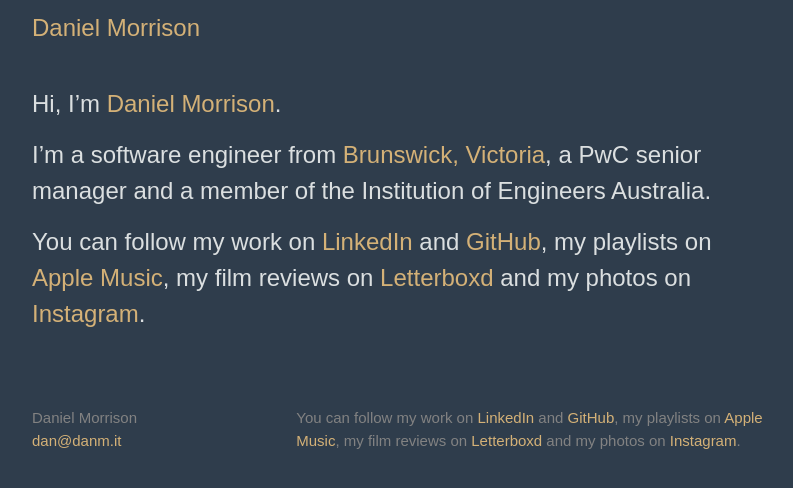
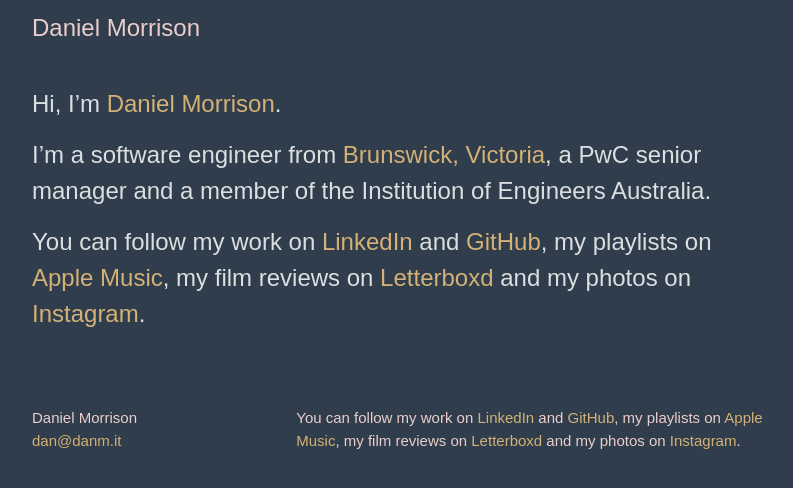
Before and after one commit to danmorrison/danmorrison.github.io, a Jekyll site: the page built from index.html, in a window 1280 px wide. Shown: the top 488 px of the page, without its empty margins (238-1031 px from the left). Built offline with Jekyll 4.4.1, drawn with Linux system fonts in a browser that asks for light colours.

Commit message:
Update grey colour to Rosy Outlook

```diff
--- a/_sass/_layout.scss
+++ b/_sass/_layout.scss
@@ -11,6 +11,7 @@
 .site-title {
     font-size: 24px;
     line-height: 56px;
+    color: $grey-color;
     margin-bottom: 0;
     float: left;
 }
--- a/css/main.scss
+++ b/css/main.scss
@@ -13,11 +13,11 @@
 
 $spacing-unit:     30px;
 
-$text-color:       #dbdfe0;
-$background-color: #2f3d4c;
-$brand-color:      #d4b177;
+$text-color:       #dbdfe0; // SW 6238 Icicle
+$background-color: #2f3d4c; // SW 6244 Naval
+$brand-color:      #d4b176; // SW 9026 Tarnished Trumpet
 
-$grey-color:       #828282;
+$grey-color:       #ebcecb; // SW 6316 Rosy Outlook
 $grey-color-light: lighten($grey-color, 40%);
 $grey-color-dark:  darken($grey-color, 25%);
 
```
